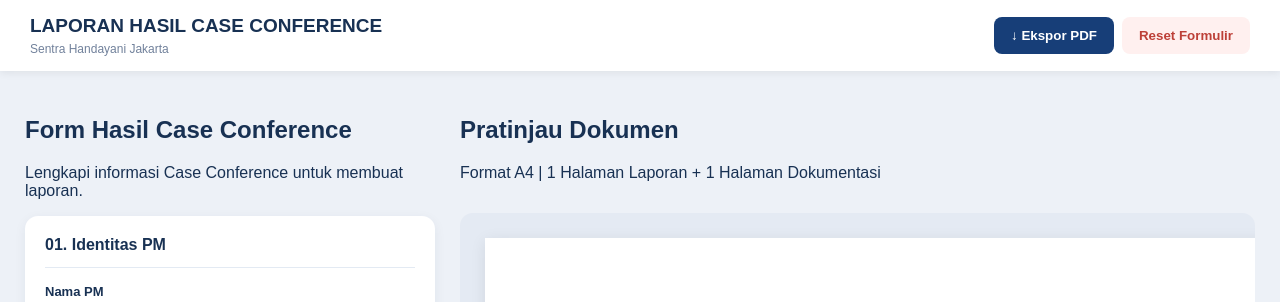
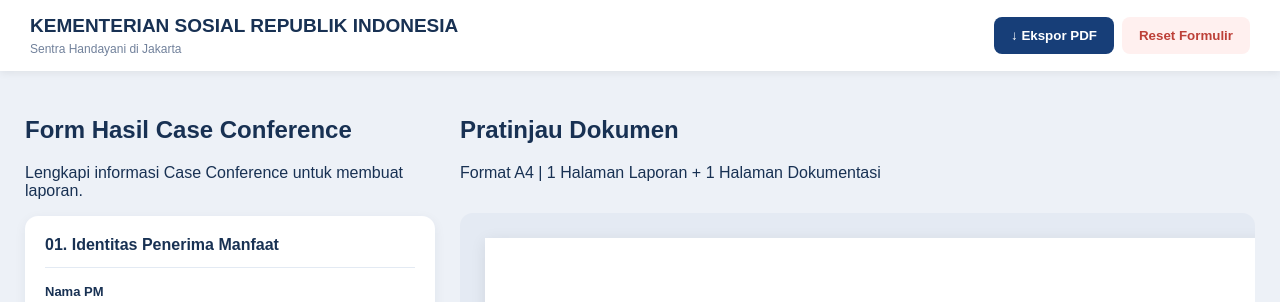
Before and after one commit to grizzlybrew/laporan-CC, a plain HTML site: page index.html in a window 1280 px wide. Shown: the top 302 px of the page. Drawn offline with Linux system fonts and the light colour scheme.

Commit message:
Update index.html

```diff
--- a/index.html
+++ b/index.html
@@ -11,8 +11,8 @@
 
 <header>
   <div class="brand">
-    LAPORAN HASIL CASE CONFERENCE
-    <small>Sentra Handayani Jakarta</small>
+    KEMENTERIAN SOSIAL REPUBLIK INDONESIA
+    <small>Sentra Handayani di Jakarta</small>
   </div>
 
   <div class="header-actions">
@@ -29,7 +29,7 @@
 <p>Lengkapi informasi Case Conference untuk membuat laporan.</p>
 
 <div class="card">
-<h3>01. Identitas PM</h3>
+<h3>01. Identitas Penerima Manfaat</h3>
 
 <label for="name">Nama PM</label>
 <input id="name" placeholder="Nama lengkap PM">
@@ -107,7 +107,7 @@ Belum ada foto yang diunggah.
 <div class="card">
 <h3>Status Penyimpanan</h3>
 <p id="saveStatus" class="save-status">
-Data akan tersimpan otomatis saat kamu mengisi formulir.
+Data akan tersimpan otomatis saat Anda mengisi formulir.
 </p>
 <p class="hint">
 Semua isian, tanda tangan, dan foto dokumentasi tersimpan otomatis di browser ini.
@@ -121,7 +121,7 @@ Semua isian, tanda tangan, dan foto dokumentasi tersimpan otomatis di browser in
 <div class="preview-heading">
 <div>
 <h2>Pratinjau Dokumen</h2>
-<p id="pageSummary">Format A4 | Laporan dan Dokumentasi</p>
+<p id="pageSummary">Format A4</p>
 </div>
 </div>
 
```
